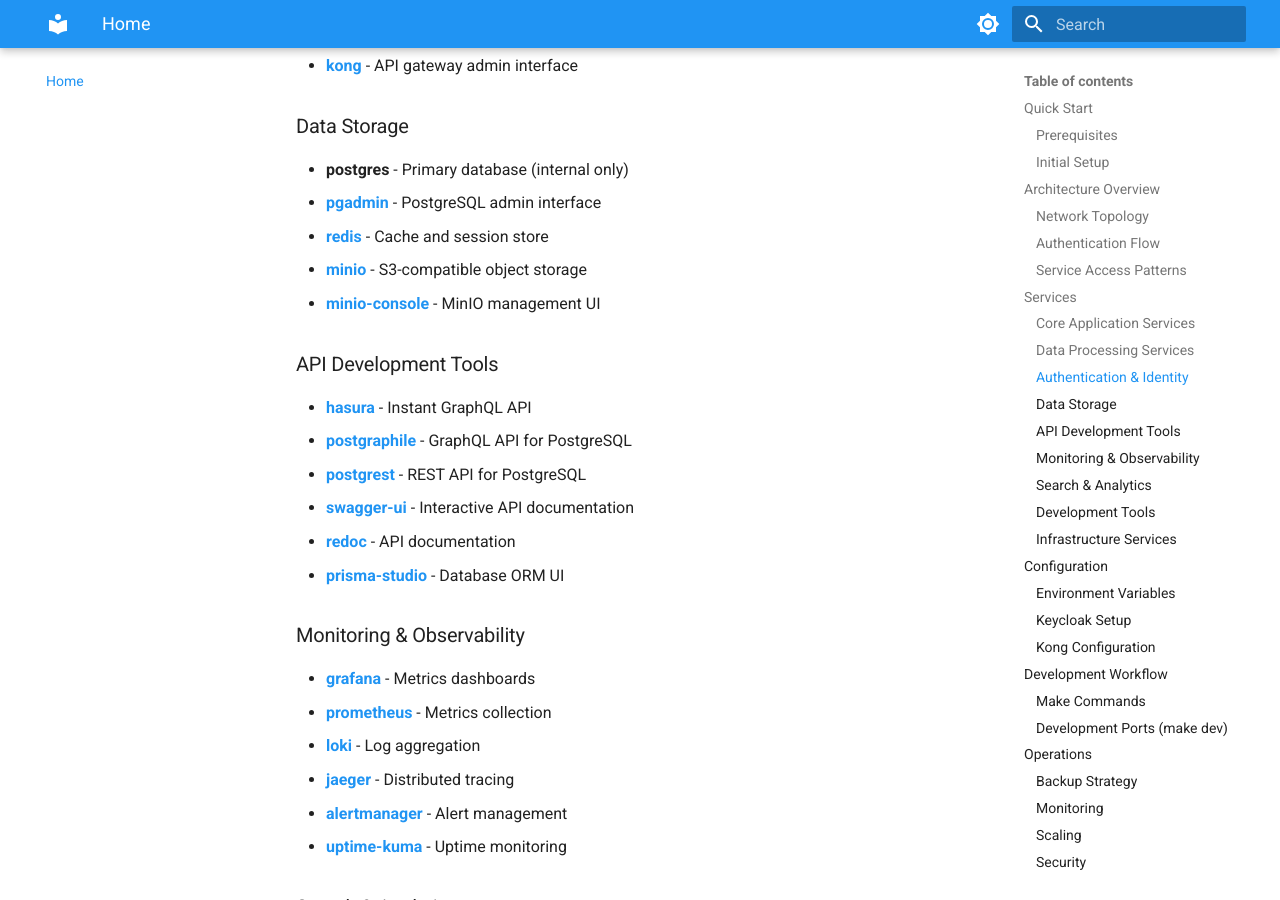
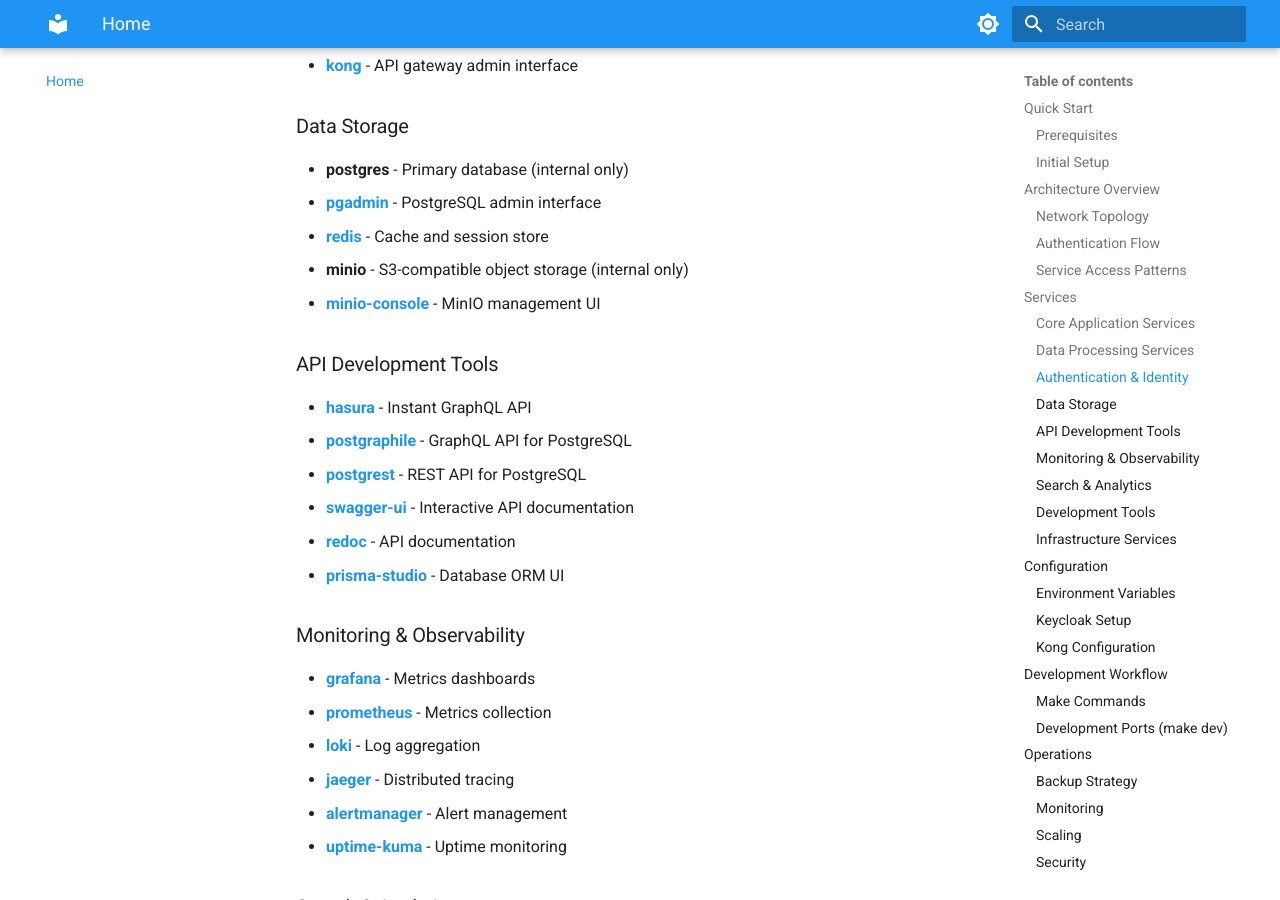
Before and after one commit to maldous/mindfield, an MkDocs documentation site: the page built from docs/content/index.md, in a window 1280 px wide and 900 px high, scrolled down 2529 px. Built offline with MkDocs 1.6.1 and Material for MkDocs 9.7.7, drawn with Linux system fonts in a browser that asks for light colours.

Commit message:
1752060381

```diff
--- a/docs/content/index.md
+++ b/docs/content/index.md
@@ -109,7 +109,7 @@
 - **postgres** - Primary database (internal only)
 - **[pgadmin](https://pgadmin.aldous.info/)** - PostgreSQL admin interface
 - **[redis](https://redis.aldous.info/)** - Cache and session store
-- **[minio](https://minio.aldous.info/)** - S3-compatible object storage
+- **minio** - S3-compatible object storage (internal only)
 - **[minio-console](https://minio-console.aldous.info/)** - MinIO management UI
 
 ### API Development Tools
```
Also changed, not shown: 1 other file.
